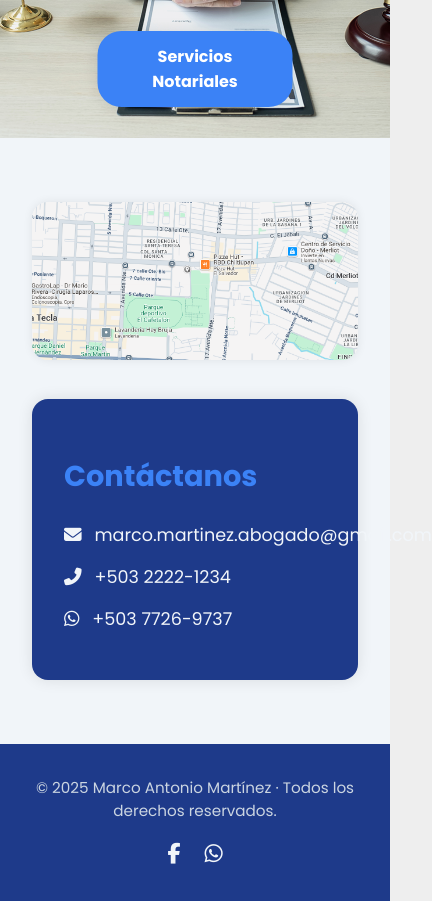
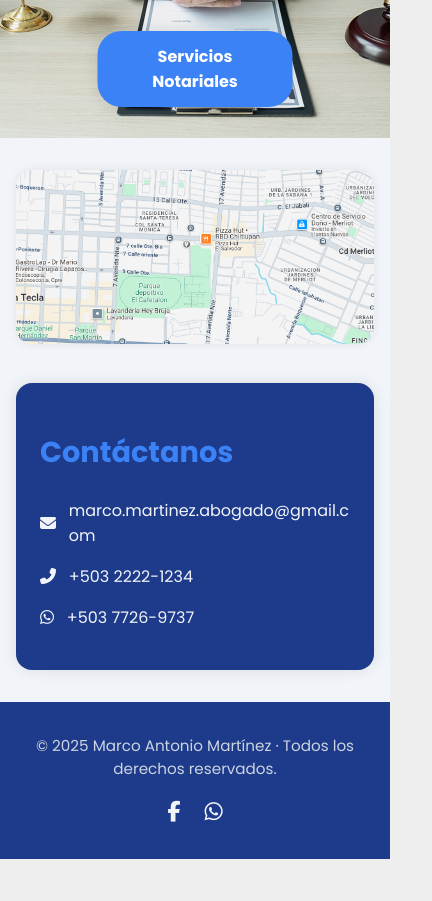
Before and after one commit to CristianJGonzalez/licmartinez, a React (Vite) app: page / in a window 390 px wide. Shown: the part 2100-3001 px from the top of the page, 432 px wide, since content can reach past the window. After the commit the page ends 2959 px from the top, so only its background shows below. Built offline with nearby package versions, Linux system fonts and the light colour scheme.

Commit message:
new updates
Overflox hidden

```diff
--- a/src/App.css
+++ b/src/App.css
@@ -1,6 +1,7 @@
 .master {
   display: flex;
   flex-direction: column;
+  overflow-x: hidden;
 }
 
 /*       Section 1 - Hero       */
@@ -384,6 +385,28 @@
     font-weight: bold;
     font-size: 1.2rem;
   }
+
+  /*---------- Section 5 */
+  .section5 {
+    flex-direction: column;
+    padding: 2rem 1rem;
+  }
+
+  .map-container,
+  .contact-info {
+    max-width: 100%;
+    min-width: 100%;
+  }
+
+  .contact-info {
+    padding: 1.5rem;
+  }
+
+  .contact-info li {
+    font-size: 1rem;
+    word-break: break-word; /* 🔥 Evita desbordes largos como el correo */
+    overflow-wrap: break-word;
+  }
 }
 
 /* Móviles */
@@ -399,4 +422,6 @@
   .section4 h2 {
     font-size: 1.5rem;
   }
+
+
 }
```
